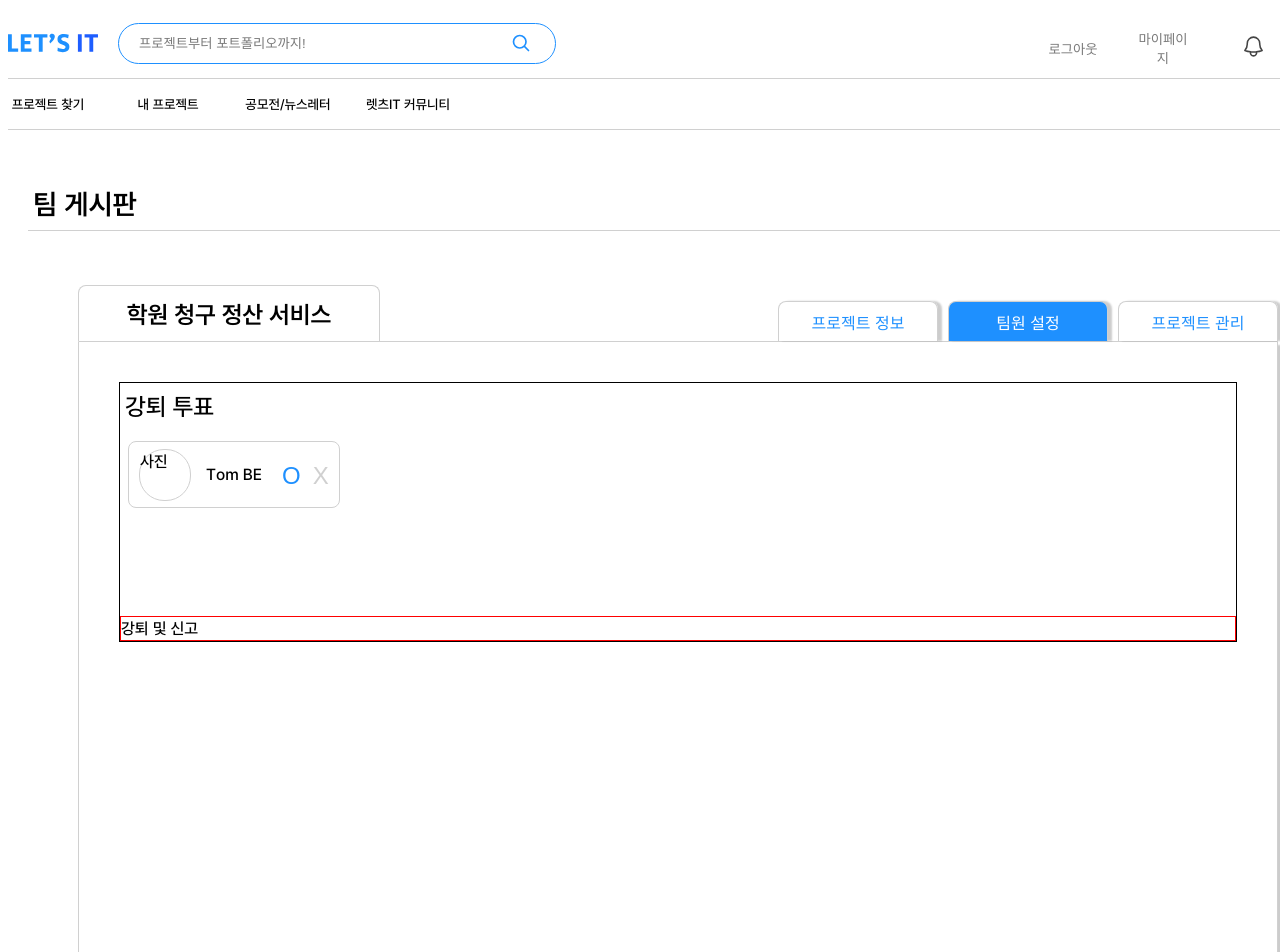
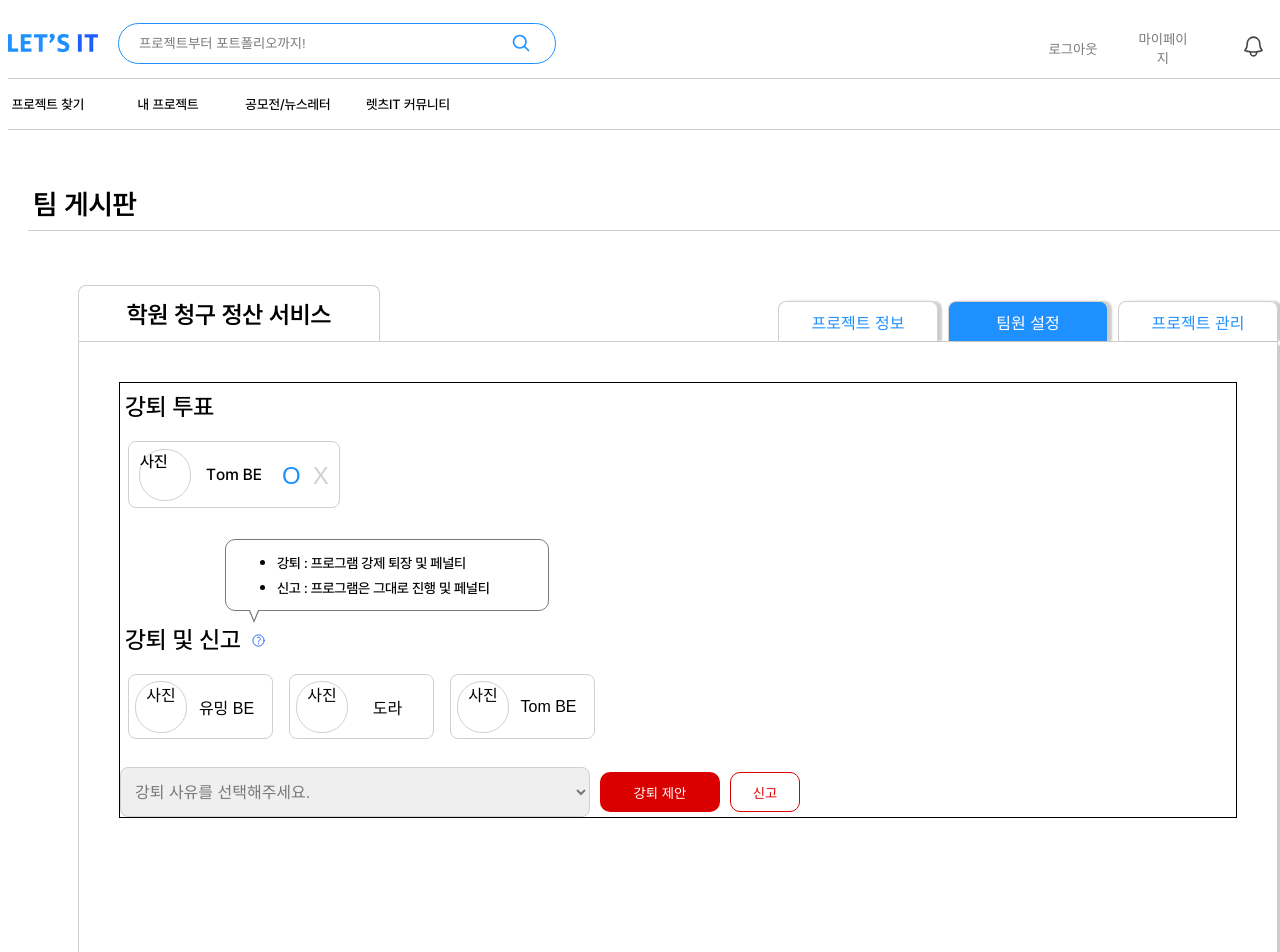
Before and after one commit to yezixx/SOLUX_LETS_IT_Frontend, a React (Vite) app: page /SetMember in a window 1280 px wide. Shown: the top 952 px of the page. Built offline with nearby package versions, Linux system fonts and the light colour scheme; the HTML template or start-up script is replaced by a standard one.

Commit message:
Feat: 강퇴 및 신고 UI 구현
- 팀원이나 강퇴 사유 등은 더미데이터 만들어서 map 사용
- 팀원 리스트는 MemberItem 컴포넌트 재사용
- 말풍선 컴포넌트에는 msg와 크기 전달

```diff
--- a/src/Components/Teamboard/SetMember/KickReport/KickReport.jsx
+++ b/src/Components/Teamboard/SetMember/KickReport/KickReport.jsx
@@ -1,9 +1,65 @@
+import MemberItem from "../../ProjInfo/MemberList/MemberItem/MemberItem";
 import styles from "./KickReport.module.css";
+import QuestionMarkIcon from "../../../../Image/Icons/QuestionMarkIcon";
+import ToolTip from "../../ToolTip/ToolTip";
 
 const KickReport = () => {
+  const members = [
+    { id: 1, name: "유밍 BE" },
+    { id: 2, name: "도라" },
+    { id: 3, name: "Tom BE" },
+  ];
+
+  const OPTIONS = [
+    { id: null, value: "강퇴 사유를 선택해주세요." },
+    { id: 0, value: "사유1" },
+    { id: 1, value: "사유2" },
+    { id: 2, value: "사유3" },
+    { id: 3, value: "사유4" },
+    { id: 4, value: "사유5" },
+    { id: 5, value: "사유6" },
+  ];
+
+  const msg = (
+    <ul style={{ listStyleType: "disc", paddingLeft: "40px" }}>
+      <li>강퇴 : 프로그램 강제 퇴장 및 페널티</li>
+      <li>신고 : 프로그램은 그대로 진행 및 페널티</li>
+    </ul>
+  );
+
   return (
-    <div className={styles.kick_report__wrapper}>
-      <div>강퇴 및 신고</div>
+    <div className={styles.kickReport}>
+      <div className={styles.kickReport__label}>
+        <div>강퇴 및 신고</div>
+        <div className={styles.kickReport__toolTip}>
+          <ToolTip msg={msg} width={"300px"} height={"60px"} />
+        </div>
+        <div className={styles.kickReport__icon}>
+          <QuestionMarkIcon width={"15px"} height={"15px"} />
+        </div>
+      </div>
+      <div className={styles.kickReport__container}>
+        {members.map((member) => (
+          <MemberItem key={member.id} memberName={member.name} />
+        ))}
+      </div>
+      <div className={styles.kickReport__dropBoxButtonsWrap}>
+        <select className={styles.kickReport__dropBox}>
+          {OPTIONS.map((option) => (
+            <option
+              className={styles.kickReport__option}
+              key={option.id}
+              value={option.value}
+            >
+              {option.value}
+            </option>
+          ))}
+        </select>
+        <div className={styles.kickReport__buttons}>
+          <button className={styles.kickReport__kickButton}>강퇴 제안</button>
+          <button className={styles.kickReport__reportButton}>신고</button>
+        </div>
+      </div>
     </div>
   );
 };
--- a/src/Components/Teamboard/SetMember/KickReport/KickReport.module.css
+++ b/src/Components/Teamboard/SetMember/KickReport/KickReport.module.css
@@ -1,3 +1,91 @@
-.kick_report__wrapper {
-  border: 1px solid red;
+.kickReport {
+  /*border: 1px solid red;*/
 }
+
+.kickReport__label {
+  /*border: 1px solid lightcoral;*/
+  /*폰트*/
+  font-size: 24px;
+  /*패딩*/
+  padding: 5px;
+  /*마진*/
+  margin-bottom: 5px;
+  /*배치*/
+  display: flex;
+  /*위치*/
+  position: relative;
+}
+
+.kickReport__toolTip {
+  /*위치*/
+  position: absolute;
+  bottom: 50px;
+  left: 105px;
+  line-height: 25px;
+}
+
+.kickReport__icon {
+  margin: 0 10px;
+}
+
+.kickReport__container {
+  /*border: 1px solid cyan;*/
+  /*요소 배치*/
+  display: flex;
+  flex-wrap: wrap; /*상위 컴포넌트 너비 초과할 경우 다음줄로 넘김*/
+}
+
+.kickReport__dropBoxButtonsWrap {
+  /*요소 배치*/
+  display: flex;
+  align-items: center;
+  gap: 10px;
+  /*마진*/
+  margin-top: 20px;
+}
+
+.kickReport__dropBox {
+  /*크기*/
+  width: 470px;
+  height: 50px;
+  /*테두리*/
+  border: 1px solid var(--line-color);
+  border-radius: 8px;
+  /*텍스트*/
+  color: var(--text-color2);
+  font-size: 16px;
+  /*패딩*/
+  padding-left: 10px;
+}
+
+.kickReport__option {
+  /*텍스트*/
+  color: var(--text-color2);
+  font-size: 16px;
+}
+
+.kickReport__buttons {
+  /*요소 배치*/
+  display: flex;
+  gap: 10px;
+}
+
+.kickReport__kickButton {
+  /*크기*/
+  width: 120px;
+  height: 40px;
+  /*테두리*/
+  border-radius: 10px;
+  color: white;
+  background-color: var(--point);
+}
+
+.kickReport__reportButton {
+  /*크기*/
+  width: 70px;
+  height: 40px;
+  /*테두리*/
+  border: 1px solid var(--point);
+  border-radius: 10px;
+  color: var(--point);
+}
```
